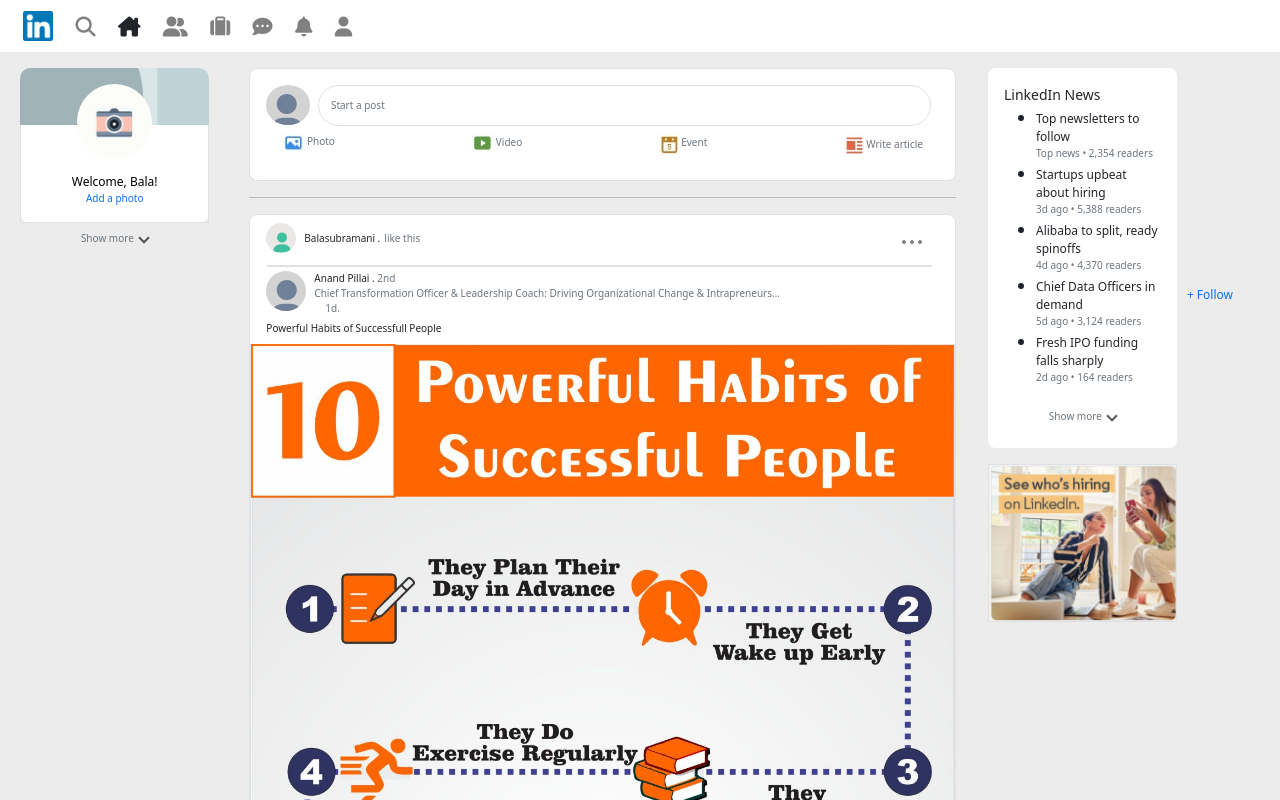
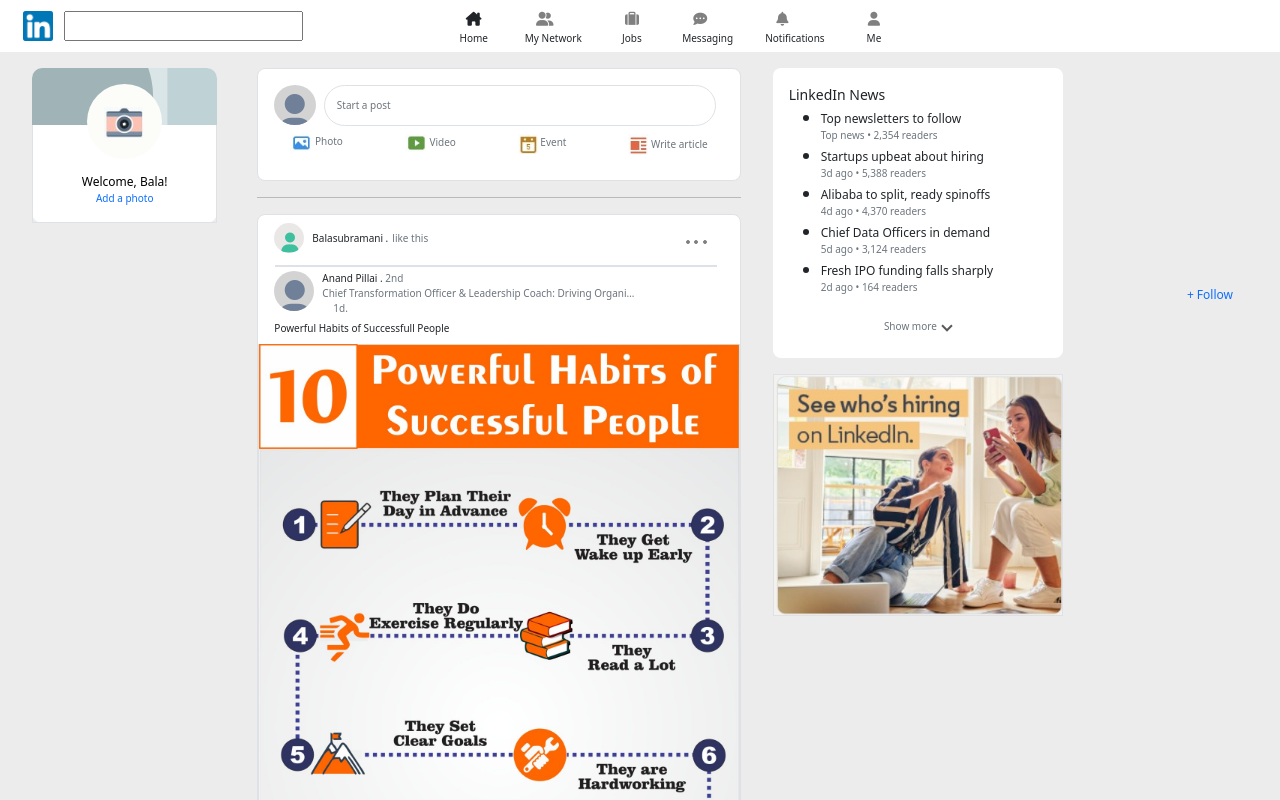
Before and after one commit to balaKarur/BootStrap5.2, a website: page src/linkedin/linkedin.html in a window 1280 px wide. Shown: the top 800 px of the page. Drawn offline with nearby package versions, Linux system fonts and the light colour scheme.

Commit message:
Header icons added with label

```diff
--- a/src/linkedin/linkedin.html
+++ b/src/linkedin/linkedin.html
@@ -13,26 +13,50 @@
     <header class="bg-white py2">
       <div class="container-fluid">
           <div class="row">
-              <div class="col-4">
+              <div class="col-2 col-md-4">
                   <div class="d-flex align-items-center">
                       <img src="images/linkedin.png" class="m-7rm" style="width: 30px;" alt="" srcset="">
-                      <i class="fa-solid fa-magnifying-glass fa-lg m-7rm fa-icon-color"></i>
-                      <i class="fa-solid fa-house-chimney fa-lg m-7rm"></i>
-                      <i class="fa-solid fa-user-group m-7rm fa-lg fa-icon-color"></i>
-                      <i class="fa-solid  fa-suitcase m-7rm fa-lg fa-icon-color"></i>
-                      <i class="fa-solid fa-comment-dots m-7rm fa-lg fa-icon-color"></i>
-                      <i class="fa-solid fa-bell m-7rm fa-lg fa-icon-color"></i>
-                      <i class="fa-solid fa-user m-7rm fa-lg fa-icon-color"></i>
+                      <i class="fa-solid fa-magnifying-glass fa-sm m-7rm fa-icon-color d-lg-none"></i>
+                      <input type="text" class="d-none d-lg-block">
+                    </div>
+              </div>
+              <div class="col-10 col-md-5 col-xl-6 d-flex align-items-center">
+                    <div class="mx-3">
+                        <i class="fa-solid fa-house-chimney fa-sm m-7rm "></i>
+                        <div class="d-none d-lg-block fs-10 text-center" >Home</div>
+                    </div>
+                    <div class="mx-3">
+                        <i class="fa-solid fa-user-group m-7rm fa-sm fa-icon-color" style=" width: 32px;"></i>
+                        <div class="d-none d-lg-block fs-10 text-center" >My Network</div>
+                    </div>
+                    <div class="mx-3">
+                        <i class="fa-solid  fa-suitcase m-7rm fa-sm fa-icon-color"></i>
+                        <div class="d-none d-lg-block fs-10 text-center" >Jobs</div>
+                    </div>
+                    <div class="mx-3">
+                        <i class="fa-solid fa-comment-dots m-7rm fa-sm fa-icon-color"></i>
+                        <div class="d-none d-lg-block fs-10 text-center" >Messaging</div>
+                    </div>
+                    <div class="mx-3">
+                        <i class="fa-solid fa-bell m-7rm fa-sm fa-icon-color"></i>
+                        <div class="d-none d-lg-block fs-10 text-center" >Notifications</div>
+                    </div>
+                    <div class="mx-3">
+                        <i class="fa-solid fa-user m-7rm fa-sm fa-icon-color"></i>
+                        <div class="d-none d-lg-block fs-10 text-center" >Me</div>
+                    </div>
 
-                    </div>
+
+
+
+
               </div>
           </div>
       </div>
     </header>
     <div class="container-fluid mt-3">
-        <div class="row">
-
-                <div class="mx-2 col-12 col-md-2">
+        <div class="row mx-auto w-80">
+            <div class="mx-2 col-12 col-md-3 col-lg-2">
                 <div class="col-12 bg-white" style="border-radius: 10px;">
                     <div class="profile-header pt-3" >
                         <div class="img-container">
@@ -46,12 +70,12 @@
                         <div class="text-primary fs-10">Add a photo</div>
                     </div>
                 </div>
-                    <div class="text-center text-secondary py-2 fs-10">
+                <div class="text-center text-secondary py-2 fs-10 d-md-none">
                     Show more
                     <i class="ms-1 arrow down"></i>
                 </div>
             </div>
-                <div class="col-md-9 col-lg-7" >
+            <div class="col-md-8 col-lg-5" >
                 <div class="mx-2 bg-white border rounded-3 p-3 ">
                     <div class="d-flex">
                             <div class="profile-img-container">
@@ -115,7 +139,7 @@
                     </div>
                 </div>
             </div>
-                <div class="col-lg-2   " style="height: max-content;">
+            <div class="col-lg-3" style="height: max-content;">
                 <div class="bg-white px-3 py-3 rounded-3">
                     <div class="fs-14">LinkedIn News</div>
                     <ul>
@@ -150,7 +174,6 @@
                     <img src="images/see_who_hiring.jpg" style="width: 100%;" alt="">
                 </div>
             </div>
-
         </div>
 
 
@@ -158,6 +181,10 @@
     </div>
 </body>
 <style>
+    .mx-md-10 {
+        padding-left: (20 * .5) !important;
+        padding-right: (20 * .5) !important;
+    }
     .fs-14{
         font-size: 14px;
     }
```
Lines whose indentation alone changed are shown as unchanged.
